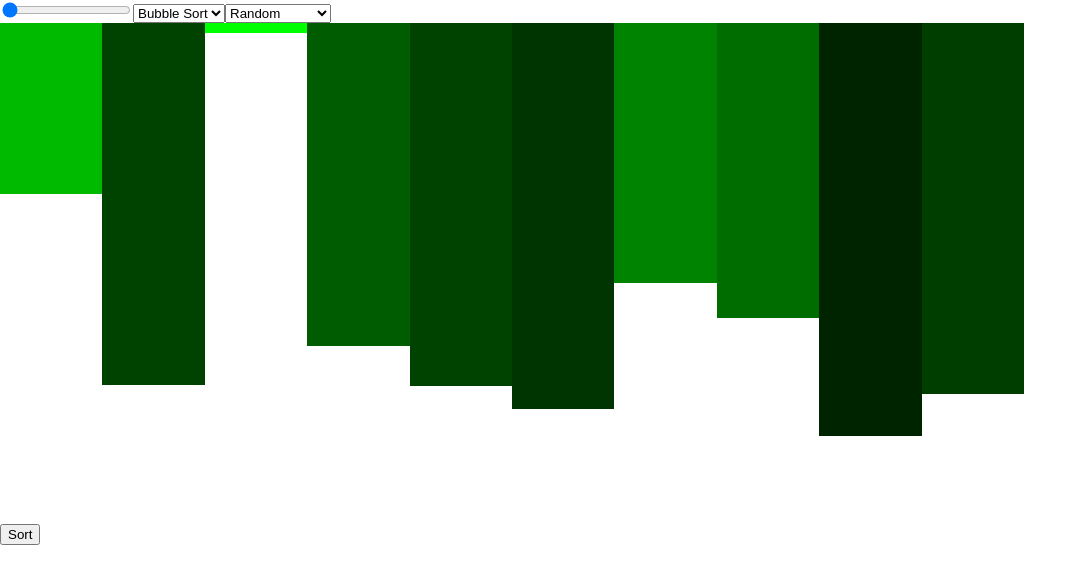
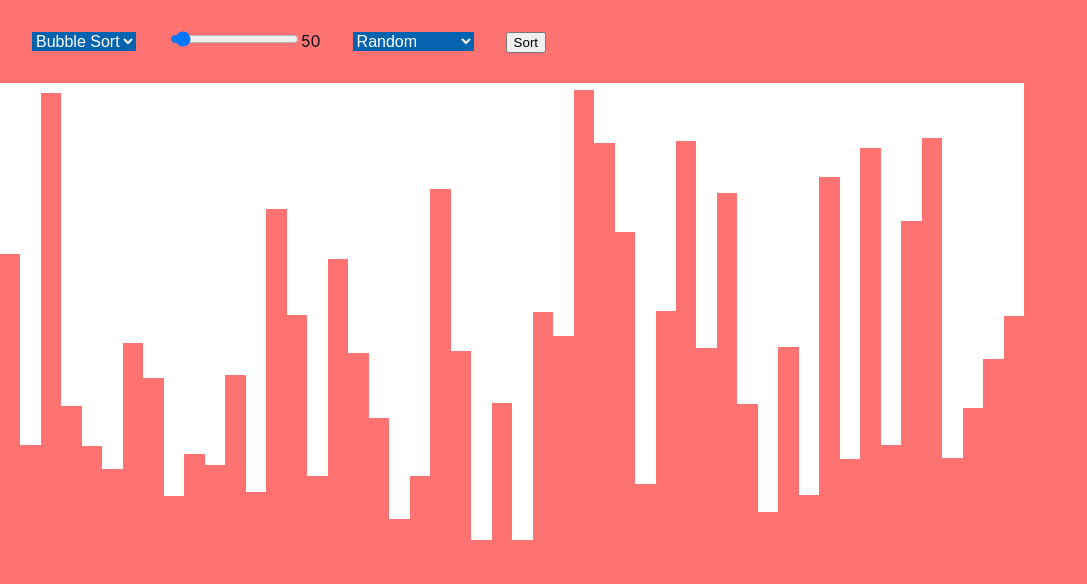
Before and after one commit to arpit73/SortingVisualizer, a React (Create React App) app: page / in a window 1280 px wide. Shown: the top 584 px of the page, without its empty margins (0-1087 px from the left). Built offline with nearby package versions, Linux system fonts and the light colour scheme.

Commit message:
new colors, refactored sorting algos, working upto bubble sort

```diff
--- a/package.json
+++ b/package.json
@@ -3,6 +3,7 @@
   "version": "0.1.0",
   "private": true,
   "dependencies": {
+    "node-sass": "^4.12.0",
     "react": "^16.9.0",
     "react-dom": "^16.9.0",
     "react-scripts": "3.1.1"
--- a/src/App.js
+++ b/src/App.js
@@ -1,8 +1,9 @@
 import React from 'react';
-import './App.css';
+import './App.scss';
 import ArraySizeSelector from './Components/TopBar/ArraySizeSelector';
 import AlgorithmSelector from './Components/TopBar/AlgorithmSelector';
 import ArrayTypeSelector from './Components/TopBar/ArrayTypeSelector';
+import { BubbleSort } from './Components/TopBar/SortingAlgorithms';
 
 class Strip {
     constructor(length = 10, color = 'rgb(25, 125, 51)') {
@@ -15,9 +16,9 @@ class App extends React.Component {
     constructor(props) {
         super(props);
         this.state = {
-            arraySize: 10,
+            arraySize: 50,
             stripsArray: [],
-            sortingAlgorithm: 'Bubble Sort',
+            sortingAlgorithm: BubbleSort,
             arrayType: 'Random'
         };
     }
@@ -31,13 +32,6 @@ class App extends React.Component {
                 this.surfaceHeight
             )
         });
-    };
-
-    getColor = () => {
-        let red = Math.ceil(Math.random() * 250);
-        let green = Math.ceil(Math.random() * 250);
-        let blue = Math.ceil(Math.random() * 250);
-        return `rgb(${red}, ${green}, ${blue})`;
     };
 
     generateStripsArray = (arraySize, arrayType, maxValue) => {
@@ -71,73 +65,53 @@ class App extends React.Component {
                 break;
         }
 
-        let max = Math.max(...stripLengthArray);
-        let min = Math.min(...stripLengthArray);
-        min += 50;
-        let scaleFactor = (max - min) / 220;
+        // let scaleFactor = maxValue / 10;
 
         let strips = stripLengthArray.map(length => {
-            let scaledLength = length - min,
-                red = 0,
-                green = 255 - Math.floor(scaledLength / scaleFactor),
-                blue = 0;
-            let color = `rgb(${red}, ${green}, ${blue})`;
+            // let hue = 0,
+            //     saturation = 100,
+            //     luminosity = length / scaleFactor + 90;
+            // let color = `hsl(${hue}, ${saturation}%, ${luminosity}%)`;
+            let color = 'white';
             return new Strip(length, color);
         });
 
         return strips;
     };
 
-    sleep(ms) {
+    sleep(ms = 0) {
         return new Promise(resolve => setTimeout(resolve, ms));
+    }
+
+    uuidv4() {
+        return 'xxxxxxxx-xxxx-4xxx-yxxx-xxxxxxxxxxxx'.replace(/[xy]/g, c => {
+            var r = (Math.random() * 16) | 0,
+                v = c === 'x' ? r : (r & 0x3) | 0x8;
+            return v.toString(16);
+        });
     }
 
     swap = async (arr, i, j) => {
         [arr[i], arr[j]] = [arr[j], arr[i]];
 
-        await this.sleep(5);
+        await this.sleep();
         this.setState({
             stripsArray: arr
         });
     };
 
-    bubbleSort = async arr => {
-        let len = arr.length;
-        for (let i = len - 1; i >= 0; i--) {
-            for (let j = 1; j <= i; j++) {
-                let backup_1 = arr[j - 1].color;
-                let backup_2 = arr[j].color;
-
-                arr[j - 1].color = 'rgb(2, 12, 51)';
-                arr[j].color = 'rgb(225, 125, 51)';
-                if (arr[j - 1].length > arr[j].length) {
-                    await this.swap(arr, j - 1, j);
-                }
-                arr[j - 1].color = backup_1;
-                arr[j].color = backup_2;
-            }
-        }
-    };
-
-    Strips = () => {
-        return this.state.stripsArray.map(strip => {
-            const stripStyles = {
-                height: `${strip.length}px`,
-                backgroundColor: strip.color
-            };
-            return (
-                <span
-                    key={Math.ceil(Math.random() * 200000)}
-                    className="strip"
-                    style={stripStyles}
-                ></span>
-            );
-        });
+    runSort = (array, swapMethod) => {
+        this.state.sortingAlgorithm.method(array, swapMethod);
     };
 
     handleArraySizeSelector = arraySize => {
         this.setState({
-            arraySize: arraySize
+            arraySize: arraySize,
+            stripsArray: this.generateStripsArray(
+                arraySize,
+                this.state.arrayType,
+                this.surfaceHeight
+            )
         });
     };
 
@@ -149,37 +123,65 @@ class App extends React.Component {
 
     handleArrayTypeSelector = arrayType => {
         this.setState({
-            arrayType: arrayType
+            arrayType: arrayType,
+            stripsArray: this.generateStripsArray(
+                this.state.arraySize,
+                arrayType,
+                this.surfaceHeight
+            )
         });
     };
 
     TopBar = () => {
         return (
             <span>
+                <AlgorithmSelector
+                    onChangeHandler={this.handleAlgorithmSelector}
+                />
+
                 <ArraySizeSelector
                     min={10}
-                    max={200}
+                    max={1000}
                     step={5}
                     defaultValue={this.state.arraySize}
                     onChangeHandler={this.handleArraySizeSelector}
                 />
 
-                <AlgorithmSelector
-                    onChangeHandler={this.handleAlgorithmSelector}
-                />
-
                 <ArrayTypeSelector
                     onChangeHandler={this.handleArrayTypeSelector}
                 />
+
+                <button
+                    onClick={() =>
+                        this.runSort(this.state.stripsArray, this.swap)
+                    }
+                >
+                    Sort
+                </button>
             </span>
         );
+    };
+
+    Strips = () => {
+        return this.state.stripsArray.map(strip => {
+            const stripStyles = {
+                height: `${strip.length}px`,
+                backgroundColor: strip.color
+            };
+            return (
+                <span
+                    key={this.uuidv4()}
+                    className="strip"
+                    style={stripStyles}
+                ></span>
+            );
+        });
     };
 
     render() {
         const surfaceStyles = {
             width: '80%',
-            height: `${this.surfaceHeight}px`,
-            backgroundColor: 'white'
+            height: `${this.surfaceHeight}px`
         };
 
         return (
@@ -188,9 +190,6 @@ class App extends React.Component {
                 <span className="surface" ref="surface" style={surfaceStyles}>
                     <this.Strips />
                 </span>
-                <button onClick={() => this.bubbleSort(this.state.stripsArray)}>
-                    Sort
-                </button>
             </div>
         );
     }
--- a/src/App.css
+++ b/src/App.scss
@@ -1,11 +1,7 @@
 body {
     width: 100%;
     height: 100%;
-}
-
-canvas {
-    outline-style: solid;
-    outline-color: red;
+    background-color: rgb(255, 114, 114);
 }
 
 .surface {
--- a/src/Components/TopBar/AlgorithmSelector.js
+++ b/src/Components/TopBar/AlgorithmSelector.js
@@ -1,16 +1,22 @@
 import React from 'react';
-
-const SortingAlgorithms = ['Bubble Sort', 'Quick Sort'];
+import './Dropdown.scss';
+import { SortingAlgorithms } from './SortingAlgorithms';
 
 const SortingOptions = SortingAlgorithms.map(algo => (
-    <option value={algo}>{algo}</option>
+    <option value={algo.name}>{algo.name}</option>
 ));
 
 const AlgorithmSelector = props => {
+    const sendAlgorithm = value => {
+        const Algorithm = SortingAlgorithms.find(
+            Algorithm => Algorithm.name === value
+        );
+        props.onChangeHandler(Algorithm);
+    };
     return (
         <select
             name="AlgorithmSelector"
-            onChange={e => props.onChangeHandler(e.target.value)}
+            onChange={e => sendAlgorithm(e.target.value)}
         >
             {SortingOptions}
         </select>
--- a/src/Components/TopBar/ArraySizeSelector.js
+++ b/src/Components/TopBar/ArraySizeSelector.js
@@ -1,8 +1,11 @@
 import React from 'react';
+import './ArraySizeSelector.scss';
 
 const ArraySizeSelector = props => {
     return (
+        <span id="range">
             <input
+                id="slider"
                 type="range"
                 name="Array Size"
                 min={props.min}
@@ -10,7 +13,9 @@ const ArraySizeSelector = props => {
                 step={props.step}
                 defaultValue={props.defaultValue}
                 onChange={e => props.onChangeHandler(e.target.value)}
-        ></input>
+            />
+            <span id="display">{props.defaultValue}</span>
+        </span>
     );
 };
 
--- /dev/null
+++ b/src/Components/TopBar/ArraySizeSelector.scss
@@ -0,0 +1,11 @@
+#range {
+    outline: none;
+
+    #slider {
+        cursor: pointer;
+    }
+
+    #display {
+        color: #0e1419;
+    }
+}
--- a/src/Components/TopBar/ArrayTypeSelector.js
+++ b/src/Components/TopBar/ArrayTypeSelector.js
@@ -1,4 +1,5 @@
 import React from 'react';
+import './Dropdown.scss';
 
 const ArrayTypes = ['Random', 'Almost Sorted', 'Reversed'];
 const TypeOptions = ArrayTypes.map(type => (
--- /dev/null
+++ b/src/Components/TopBar/Dropdown.scss
@@ -0,0 +1,15 @@
+select {
+    background-color: #0563af;
+    color: white;
+    border: none;
+    font-size: 1em;
+    margin: 2rem;
+    -webkit-appearance: button;
+    appearance: button;
+    outline: none;
+    cursor: pointer;
+
+    option {
+        background-color: #0563af;
+    }
+}
--- /dev/null
+++ b/src/Components/TopBar/SortingAlgorithms.js
@@ -0,0 +1,50 @@
+class Algorithm {
+    constructor(name, method) {
+        this.name = name;
+        this.method = method;
+    }
+}
+
+const BubbleSort = new Algorithm('Bubble Sort', async (arr, swap) => {
+    let len = arr.length;
+    for (let i = len - 1; i >= 0; i--) {
+        for (let j = 1; j <= i; j++) {
+            let backup_1 = arr[j - 1].color;
+            let backup_2 = arr[j].color;
+
+            arr[j - 1].color = 'red';
+            arr[j].color = 'red';
+
+            if (arr[j - 1].length > arr[j].length) {
+                await swap(arr, j - 1, j);
+            }
+
+            arr[j - 1].color = backup_1;
+            arr[j].color = backup_2;
+        }
+    }
+});
+
+const QuickSort = new Algorithm('Quick Sort', async (arr, swap) => {
+    let len = arr.length;
+    for (let i = len - 1; i >= 0; i--) {
+        for (let j = 1; j <= i; j++) {
+            let backup_1 = arr[j - 1].color;
+            let backup_2 = arr[j].color;
+
+            arr[j - 1].color = 'red';
+            arr[j].color = 'red';
+
+            if (arr[j - 1].length > arr[j].length) {
+                await swap(arr, j - 1, j);
+            }
+
+            arr[j - 1].color = backup_1;
+            arr[j].color = backup_2;
+        }
+    }
+});
+
+const SortingAlgorithms = [BubbleSort, QuickSort];
+
+module.exports = { BubbleSort, SortingAlgorithms };
```
Also changed, not shown: src/styles/globals.scss (added), src/styles/variable.scss (added), 1 other file (tests, documents, lock files or other folders). Lines whose indentation alone changed are shown as unchanged.
